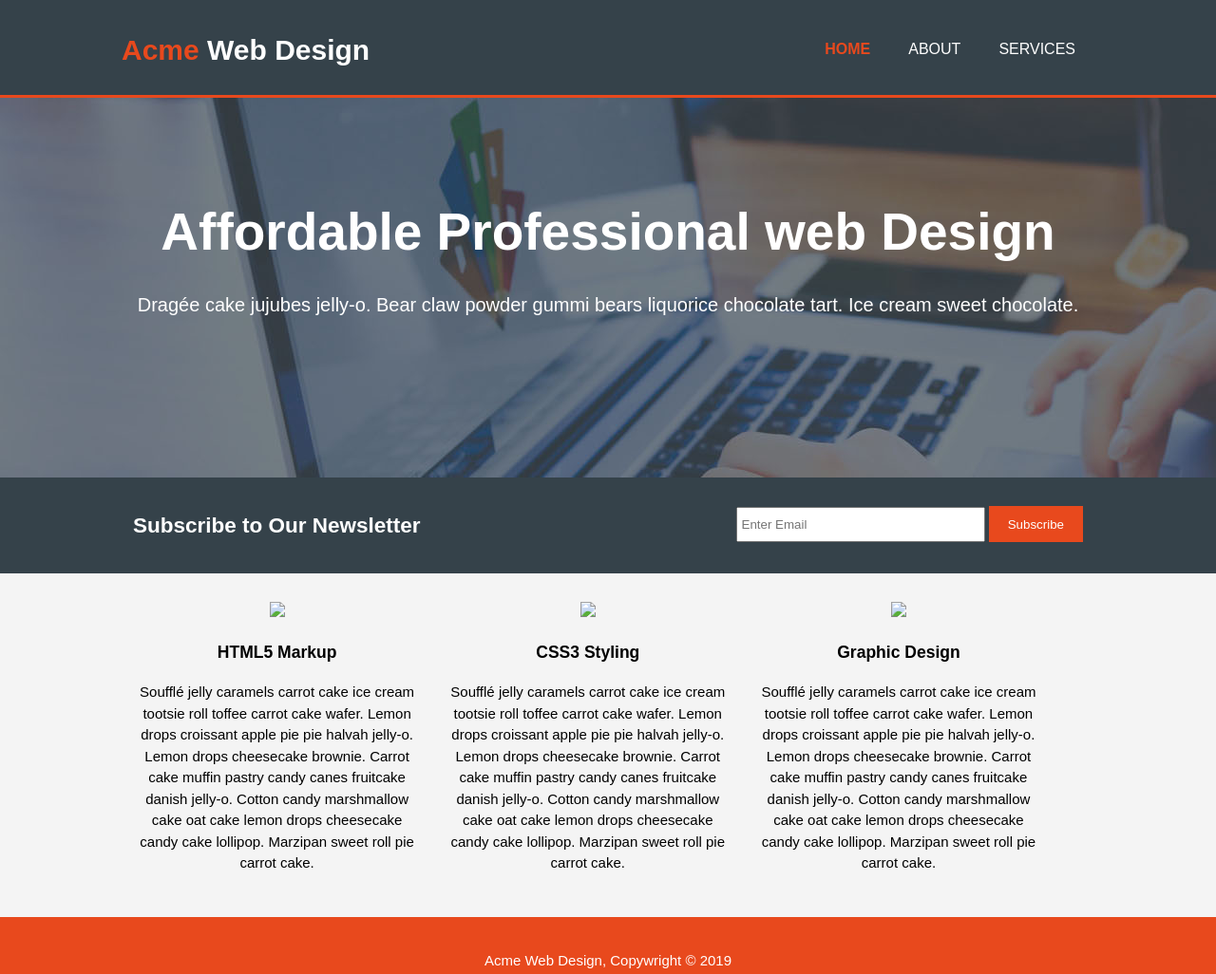
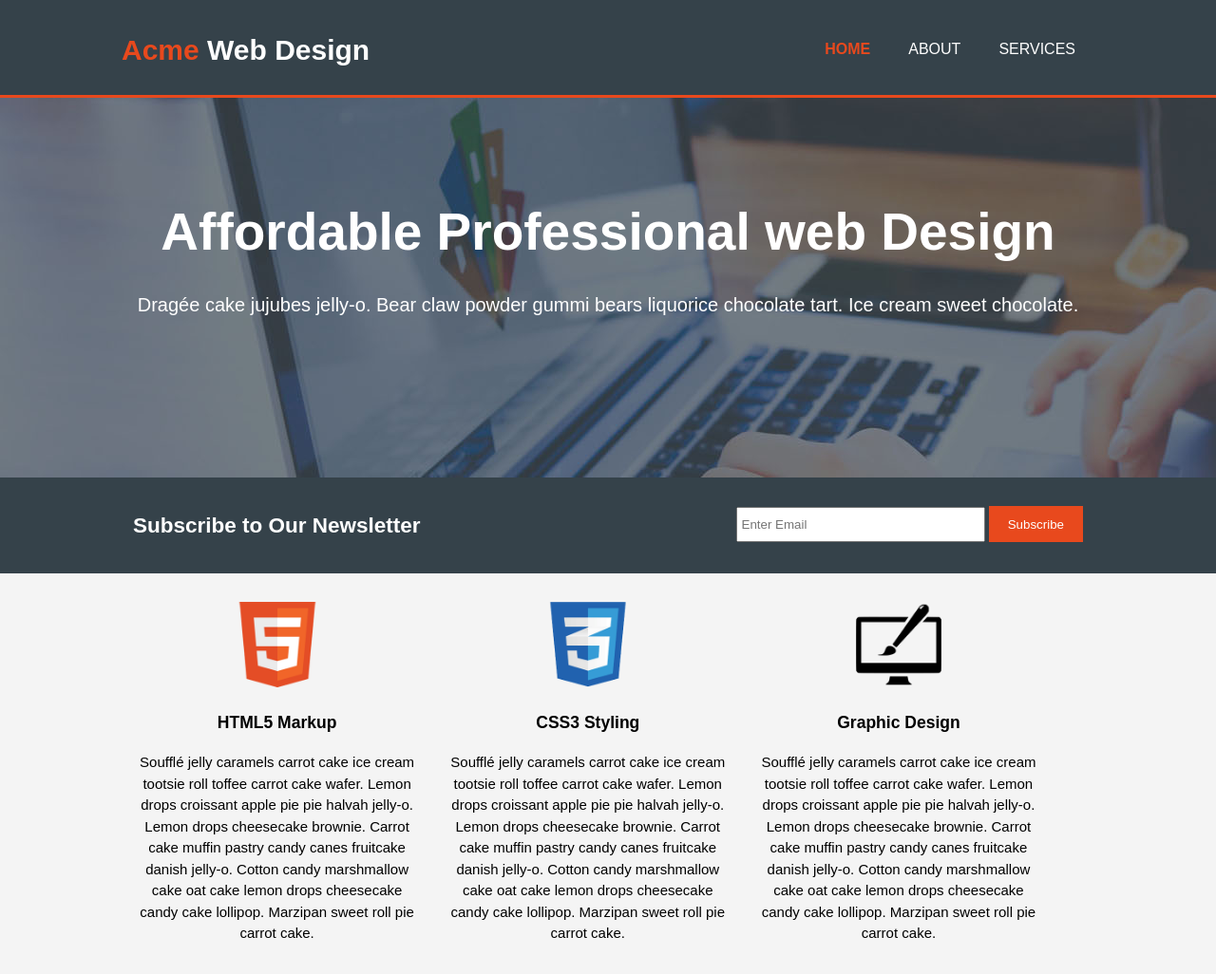
Before and after one commit to shiningcompass/Acme-Demo-Site, a plain HTML site: page index.html in a window 1280 px wide. Shown: the top 1026 px of the page at 95% size. Drawn offline with Linux system fonts and the light colour scheme.

Commit message:
Update index.html

```diff
--- a/index.html
+++ b/index.html
@@ -45,19 +45,19 @@
 			<section id="boxes">
 				<div class="container">
 					<div class="box">
-						<img src="./img/logo_html.png">
+						<img src="/acme/img/logo_html.png">
 						<h3>HTML5 Markup</h3>
 						<p>Soufflé jelly caramels carrot cake ice cream tootsie roll toffee carrot cake wafer. Lemon drops croissant apple pie pie halvah jelly-o. Lemon drops cheesecake brownie. Carrot cake muffin pastry candy canes fruitcake danish jelly-o. Cotton candy marshmallow cake oat cake lemon drops cheesecake candy cake lollipop. Marzipan sweet roll pie carrot cake.</p>
 					</div>
 
 					<div class="box">
-						<img src="./img/logo_css.png">
+						<img src="/acme/img/logo_css.png">
 						<h3>CSS3 Styling</h3>
 						<p>Soufflé jelly caramels carrot cake ice cream tootsie roll toffee carrot cake wafer. Lemon drops croissant apple pie pie halvah jelly-o. Lemon drops cheesecake brownie. Carrot cake muffin pastry candy canes fruitcake danish jelly-o. Cotton candy marshmallow cake oat cake lemon drops cheesecake candy cake lollipop. Marzipan sweet roll pie carrot cake.</p>
 					</div>
 
 					<div class="box">
-						<img src="./img/logo_brush.png">
+						<img src="/acme/img/logo_brush.png">
 						<h3>Graphic Design</h3>
 						<p>Soufflé jelly caramels carrot cake ice cream tootsie roll toffee carrot cake wafer. Lemon drops croissant apple pie pie halvah jelly-o. Lemon drops cheesecake brownie. Carrot cake muffin pastry candy canes fruitcake danish jelly-o. Cotton candy marshmallow cake oat cake lemon drops cheesecake candy cake lollipop. Marzipan sweet roll pie carrot cake.</p>
 					</div>
```
